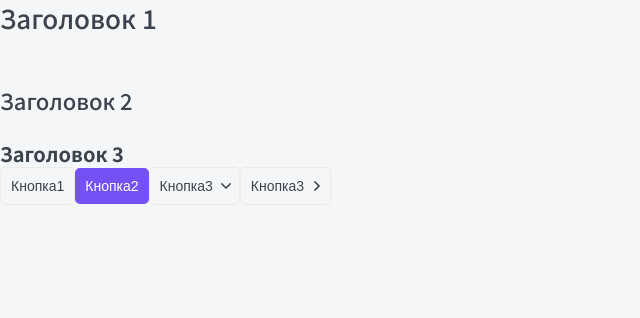
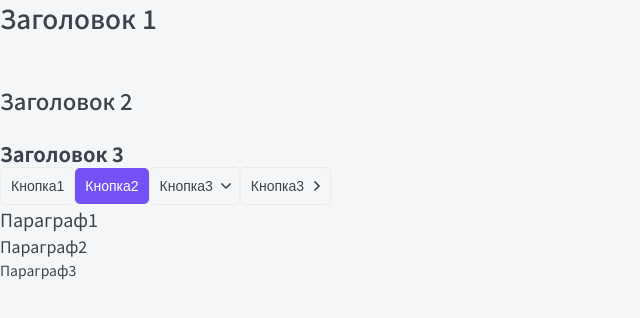
Before and after one commit to GaluzaMaksim996/React-Next-TS, a Next.js app: page / in a window 1280 px wide. Shown: the top 318 px of the page, without its empty margins (0-640 px from the left). Built offline with nearby package versions, Linux system fonts and the light colour scheme.

Commit message:
added component P (Paragraph)

```diff
--- /dev/null
+++ b/components/P/P.module.css
@@ -0,0 +1,18 @@
+.p {
+	margin: 0;
+}
+
+.s {
+	font-size: 14px;
+	line-height: 24px;
+}
+
+.m {
+	font-size: 16px;
+	line-height: 24px;
+}
+
+.l {
+	font-size: 18px;
+	line-height: 29px;
+}
--- /dev/null
+++ b/components/P/P.props.ts
@@ -0,0 +1,6 @@
+import { DetailedHTMLProps, HTMLAttributes, ReactNode } from 'react';
+
+export interface PProps extends DetailedHTMLProps<HTMLAttributes<HTMLParagraphElement>, HTMLParagraphElement> {
+	size?: 's' | 'm' | 'l';
+	children: ReactNode;
+}
--- /dev/null
+++ b/components/P/P.tsx
@@ -0,0 +1,18 @@
+import { PProps } from './P.props';
+import styles from './P.module.css';
+import cn from 'classnames';
+
+export const P = ({ size = 'm', children, className, ...props }: PProps): JSX.Element => {
+	return (
+		<p
+			className={cn(styles.p, className, {
+				[styles.s]: size == 's',
+				[styles.m]: size == 'm',
+				[styles.l]: size == 'l',
+			})}
+			{...props}
+		>
+			{children}
+		</p>
+	);
+};
--- a/pages/index.tsx
+++ b/pages/index.tsx
@@ -1,12 +1,13 @@
 import Button from '@/components/Button/Button';
 import Htag from '@/components/Htag/Htag';
+import { P } from '@/components/P/P';
 import Head from 'next/head';
 
 export default function Home() {
   return (
     <>
       <Head>
-        <title>Create Next App</title>
+        <title>MyTop - наш лучший топ</title>
         <meta name="description" content="Generated by create next app" />
         <meta name="viewport" content="width=device-width, initial-scale=1" />
         <link rel="icon" href="/favicon.ico" />
@@ -29,6 +30,10 @@
         <Button appearance="ghost" arrow="right">
           Кнопка3
         </Button>
+
+        <P size="l">Параграф1</P>
+        <P>Параграф2</P>
+        <P size="s">Параграф3</P>
       </main>
     </>
   );
```
